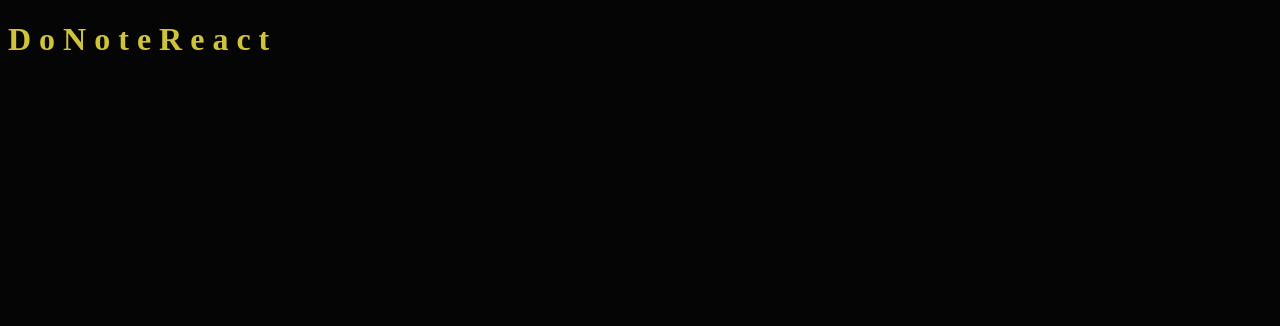
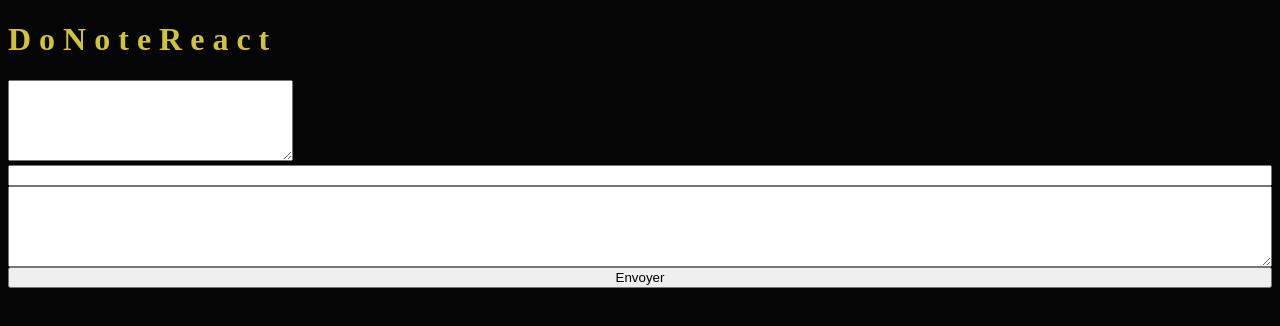
Before and after one commit to mathieu-superpose/DoNoteReact, a React (Create React App) app: page / in a window 1280 px wide. Shown: the top 326 px of the page. Built offline with nearby package versions, Linux system fonts and the light colour scheme.

Commit message:
add markdowninput & diplaynote

```diff
--- /dev/null
+++ b/src/components/DisplayNote/index.jsx
@@ -0,0 +1,20 @@
+import React from 'react';
+import MarkdownInput from '../MarkdownInput';
+import './index.scss';
+
+const DisplayNote = () => {
+  const [userWord, setUserWord] = React.useState(null);
+
+  const handleChange = (value) => {
+    setUserWord(value);
+  };
+
+  return (
+    <div>
+      <textarea id="story" name="story" rows="5" value={userWord} cols="33" />
+      <MarkdownInput onInputValueChanged={handleChange} />
+    </div>
+  );
+};
+
+export default DisplayNote;
--- /dev/null
+++ b/src/components/MarkdownInput/index.jsx
@@ -0,0 +1,26 @@
+import React from 'react';
+import './index.scss';
+
+// eslint-disable-next-line react/prop-types
+const MarkdownInput = ({ onInputValueChanged }) => {
+  const handleChange = (event) => {
+    const { value } = event.target;
+    onInputValueChanged(value);
+  };
+
+  return (
+    <form className="markdown-input">
+      <input type="text" className="title" maxLength="30" />
+      <textarea
+        id="story"
+        name="story"
+        rows="5"
+        cols="33"
+        onChange={handleChange}
+      />
+      <input type="submit" value="Envoyer" />
+    </form>
+  );
+};
+
+export default MarkdownInput;
--- /dev/null
+++ b/src/components/MarkdownInput/index.scss
@@ -0,0 +1,4 @@
+.markdown-input{
+  display: flex;
+  flex-direction: column;
+}
--- a/src/index.jsx
+++ b/src/index.jsx
@@ -1,10 +1,12 @@
 import './App.scss';
 import React from 'react';
 import ReactDOM from 'react-dom';
+import DisplayNote from './components/DisplayNote';
 
 const App = () => (
   <div>
     <h1>D o N o t e R e a c t</h1>
+    <DisplayNote />
   </div>
 );
 
```
Also changed, not shown: src/components/DisplayNote/index.scss (added).
